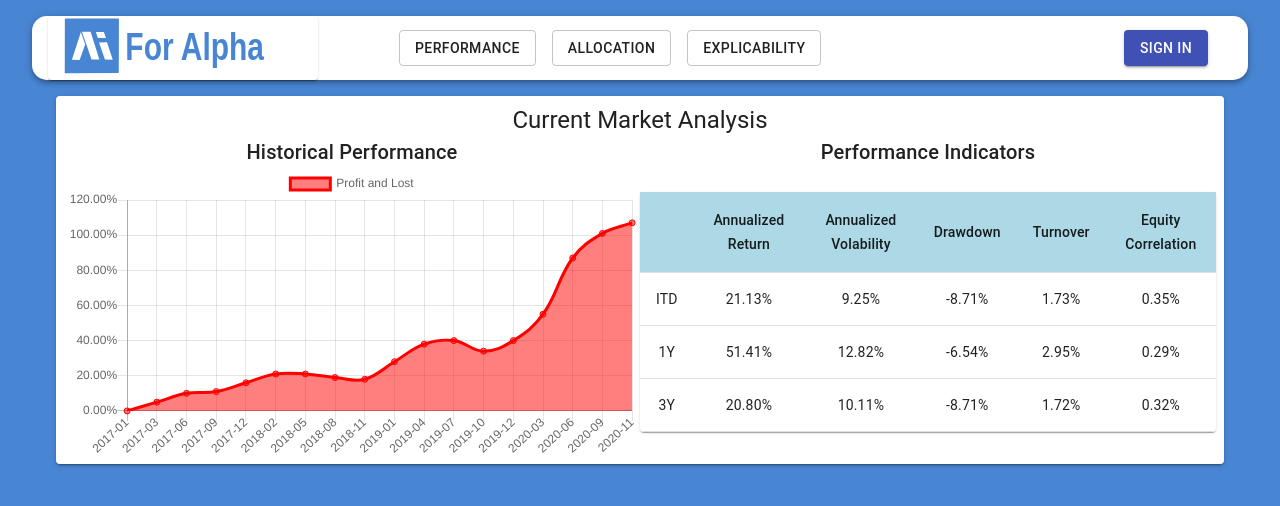
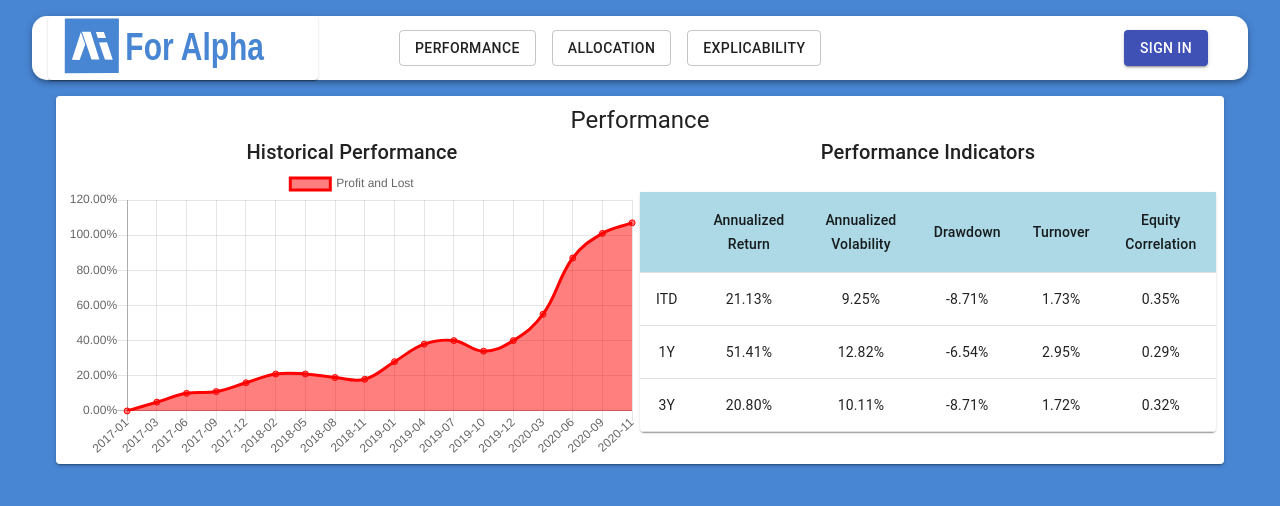
Before and after one commit to patrick0507Joyce/clientzone-ai-for-alpha, a React (Create React App) app: page / in a window 1280 px wide. Shown: the top 506 px of the page. Built offline with nearby package versions, Linux system fonts and the light colour scheme.

Commit message:
change title

```diff
--- a/src/components/Performance/Performance.js
+++ b/src/components/Performance/Performance.js
@@ -15,7 +15,7 @@ const Performance = () => {
   return (
     <Container component="main" maxWidth="lg">
       <Paper className={classes.paper} elevation={2}>
-        <Typography variant="h5">Current Market Analysis</Typography>
+        <Typography variant="h5">Performance</Typography>
         <Grid container justify="center" alignItems="center">
           <Grid item xs={6} align="center">
             <Typography variant="h6">Historical Performance</Typography>
```
